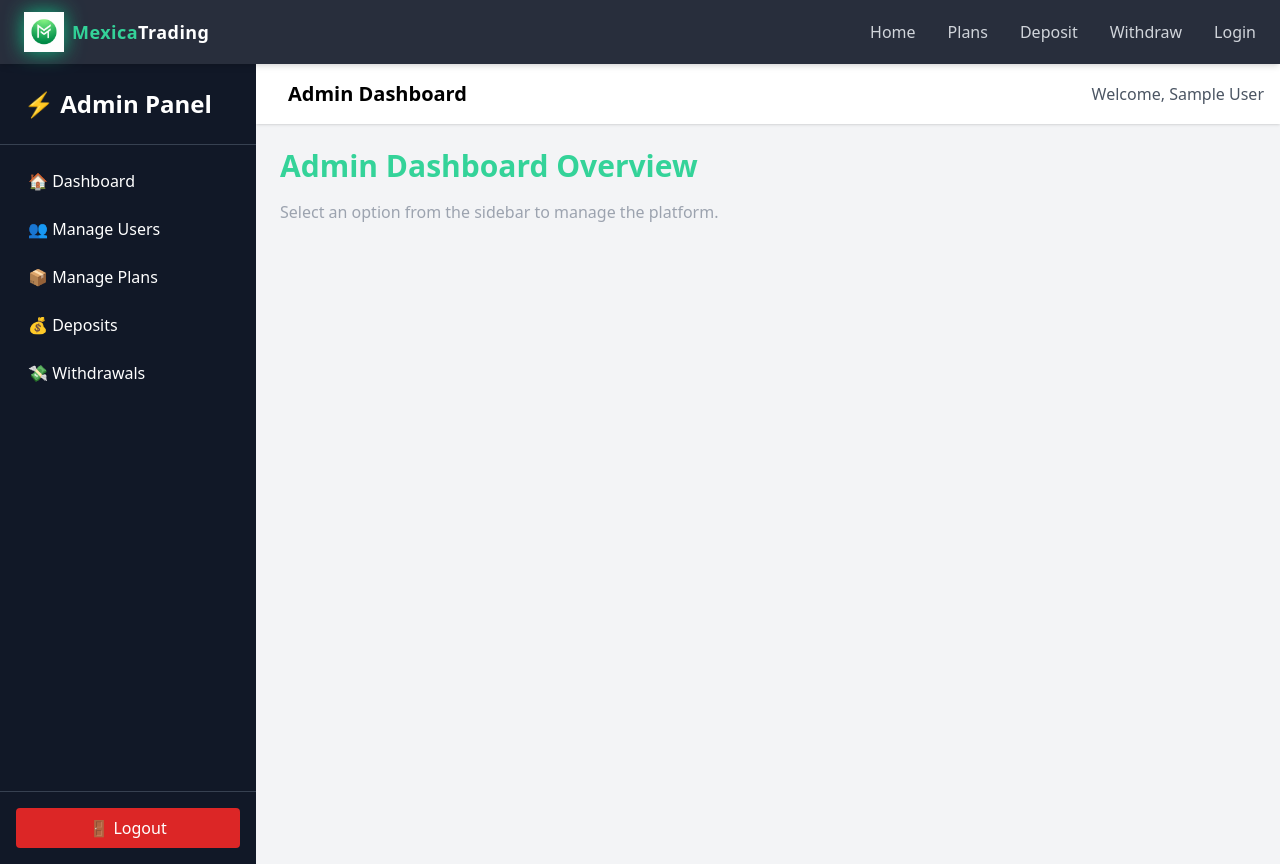
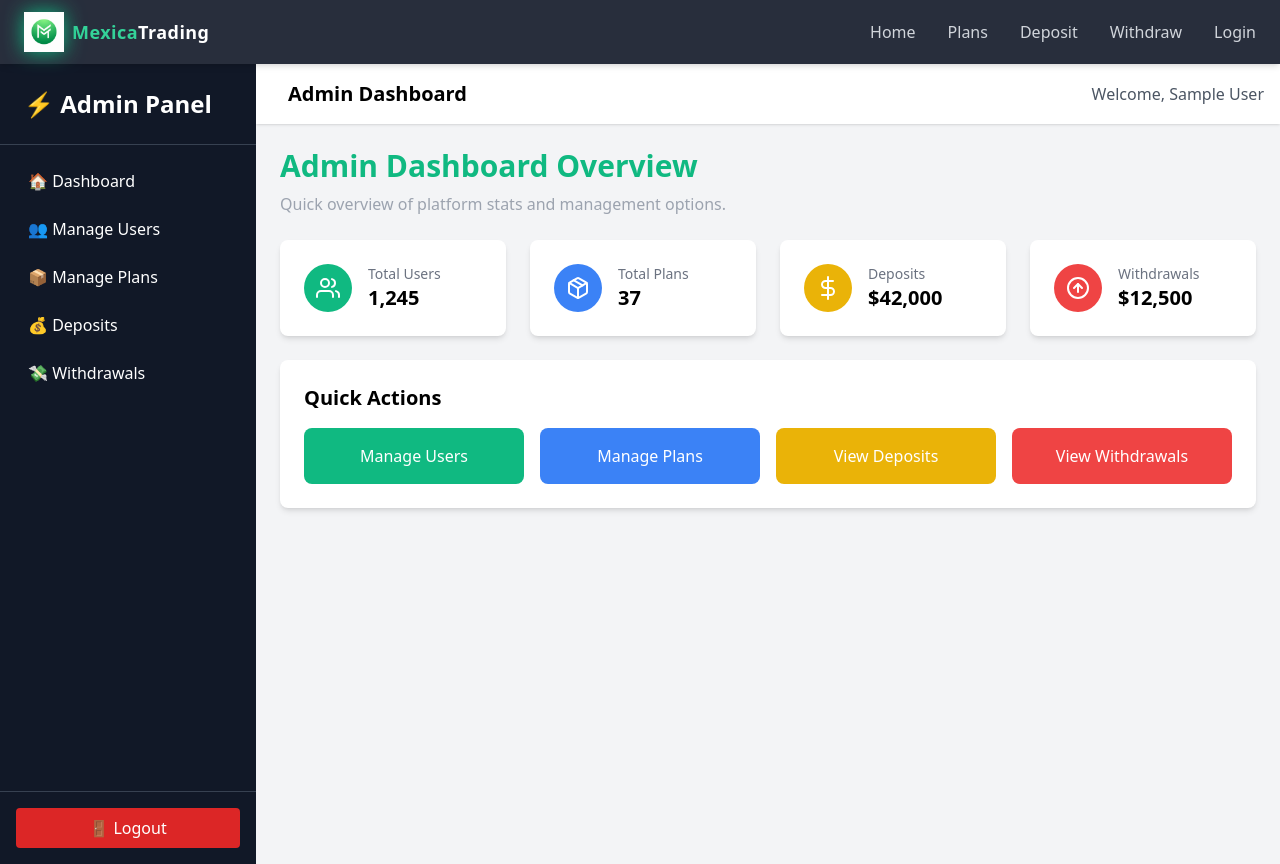
Before and after one commit to cchidiebere64-dot/Mexicatrading, a React (Vite) app: page /admin in a window 1280 px wide. Built offline with nearby package versions, Linux system fonts and the light colour scheme; sample sign-in values are in the browser's storage.

Commit message:
Update AdminDashboardHome.jsx

```diff
--- a/src/pages/AdminDashboardHome.jsx
+++ b/src/pages/AdminDashboardHome.jsx
@@ -1,8 +1,89 @@
+import React from "react";
+import { Link } from "react-router-dom";
+import { FiUsers, FiPackage, FiDollarSign, FiArrowUpCircle } from "react-icons/fi";
+
 export default function AdminDashboardHome() {
   return (
-    <div>
-      <h1 className="text-3xl font-bold text-emerald-400 mb-4">Admin Dashboard Overview</h1>
-      <p className="text-gray-400">Select an option from the sidebar to manage the platform.</p>
+    <div className="space-y-6">
+      {/* Header */}
+      <div>
+        <h1 className="text-3xl font-bold text-emerald-500 mb-2">Admin Dashboard Overview</h1>
+        <p className="text-gray-400">Quick overview of platform stats and management options.</p>
+      </div>
+
+      {/* Stats Cards */}
+      <div className="grid grid-cols-1 sm:grid-cols-2 lg:grid-cols-4 gap-6">
+        <div className="bg-white shadow-md rounded-lg p-6 flex items-center space-x-4 hover:shadow-xl transition">
+          <div className="bg-emerald-500 text-white p-3 rounded-full">
+            <FiUsers size={24} />
+          </div>
+          <div>
+            <p className="text-gray-500 text-sm">Total Users</p>
+            <p className="text-xl font-semibold">1,245</p>
+          </div>
+        </div>
+
+        <div className="bg-white shadow-md rounded-lg p-6 flex items-center space-x-4 hover:shadow-xl transition">
+          <div className="bg-blue-500 text-white p-3 rounded-full">
+            <FiPackage size={24} />
+          </div>
+          <div>
+            <p className="text-gray-500 text-sm">Total Plans</p>
+            <p className="text-xl font-semibold">37</p>
+          </div>
+        </div>
+
+        <div className="bg-white shadow-md rounded-lg p-6 flex items-center space-x-4 hover:shadow-xl transition">
+          <div className="bg-yellow-500 text-white p-3 rounded-full">
+            <FiDollarSign size={24} />
+          </div>
+          <div>
+            <p className="text-gray-500 text-sm">Deposits</p>
+            <p className="text-xl font-semibold">$42,000</p>
+          </div>
+        </div>
+
+        <div className="bg-white shadow-md rounded-lg p-6 flex items-center space-x-4 hover:shadow-xl transition">
+          <div className="bg-red-500 text-white p-3 rounded-full">
+            <FiArrowUpCircle size={24} />
+          </div>
+          <div>
+            <p className="text-gray-500 text-sm">Withdrawals</p>
+            <p className="text-xl font-semibold">$12,500</p>
+          </div>
+        </div>
+      </div>
+
+      {/* Quick Actions */}
+      <div className="bg-white shadow-md rounded-lg p-6">
+        <h2 className="text-xl font-semibold mb-4">Quick Actions</h2>
+        <div className="grid grid-cols-1 sm:grid-cols-2 lg:grid-cols-4 gap-4">
+          <Link
+            to="/admin/users"
+            className="bg-emerald-500 text-white p-4 rounded-lg text-center hover:bg-emerald-600 transition"
+          >
+            Manage Users
+          </Link>
+          <Link
+            to="/admin/plans"
+            className="bg-blue-500 text-white p-4 rounded-lg text-center hover:bg-blue-600 transition"
+          >
+            Manage Plans
+          </Link>
+          <Link
+            to="/admin/deposits"
+            className="bg-yellow-500 text-white p-4 rounded-lg text-center hover:bg-yellow-600 transition"
+          >
+            View Deposits
+          </Link>
+          <Link
+            to="/admin/withdrawals"
+            className="bg-red-500 text-white p-4 rounded-lg text-center hover:bg-red-600 transition"
+          >
+            View Withdrawals
+          </Link>
+        </div>
+      </div>
     </div>
   );
 }
```
